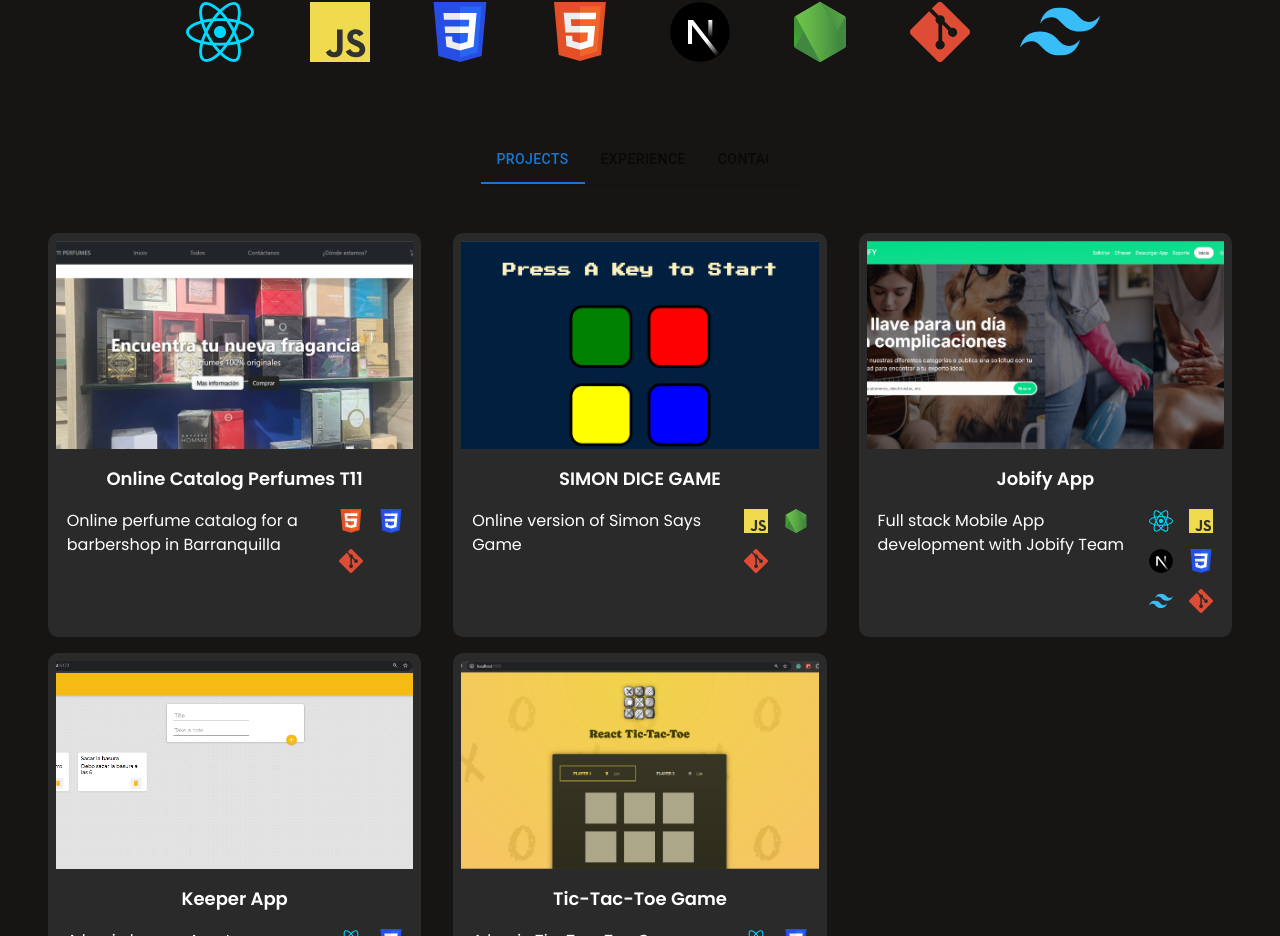
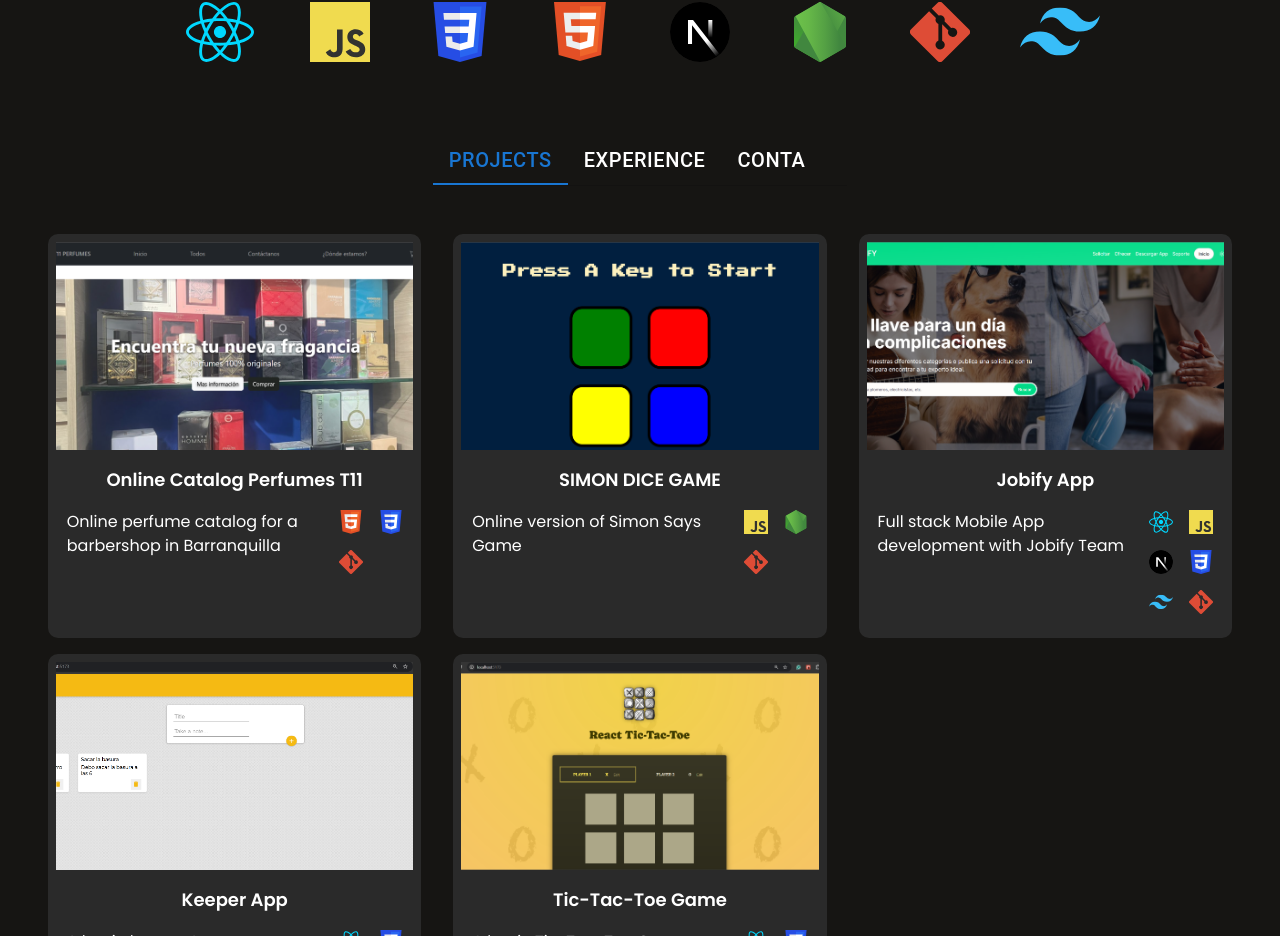
Before and after one commit to itscamperezb/Camilo-Perez-Portfolio, a React (Vite) app: page / in a window 1280 px wide. Shown: the part 845-1781 px from the top of the page. Built offline with nearby package versions, Linux system fonts and the light colour scheme.

Commit message:
navtab terminada

```diff
--- a/src/Components/NabTabs/NavTabsInfo.jsx
+++ b/src/Components/NabTabs/NavTabsInfo.jsx
@@ -64,9 +64,33 @@ export default function Navtab() {
           variant="scrollable"
           scrollButtons="true"
         >
-          <Tab className="text-white" label="Projects" {...a11yProps(0)} />
-          <Tab label="Experience" {...a11yProps(1)} />
-          <Tab label="Contact" {...a11yProps(2)} />
+          <Tab
+            sx={{
+              color: "white",
+              "&:hover": { color: "#3b82f6" },
+              fontSize: 20,
+            }}
+            label="Projects"
+            {...a11yProps(0)}
+          />
+          <Tab
+            sx={{
+              color: "white",
+              "&:hover": { color: "#3b82f6" },
+              fontSize: 20,
+            }}
+            label="Experience"
+            {...a11yProps(1)}
+          />
+          <Tab
+            sx={{
+              color: "white",
+              "&:hover": { color: "#3b82f6" },
+              fontSize: 20,
+            }}
+            label="Contact"
+            {...a11yProps(2)}
+          />
         </Tabs>
       </Box>
       <CustomTabPanel value={value} index={0}>
```
